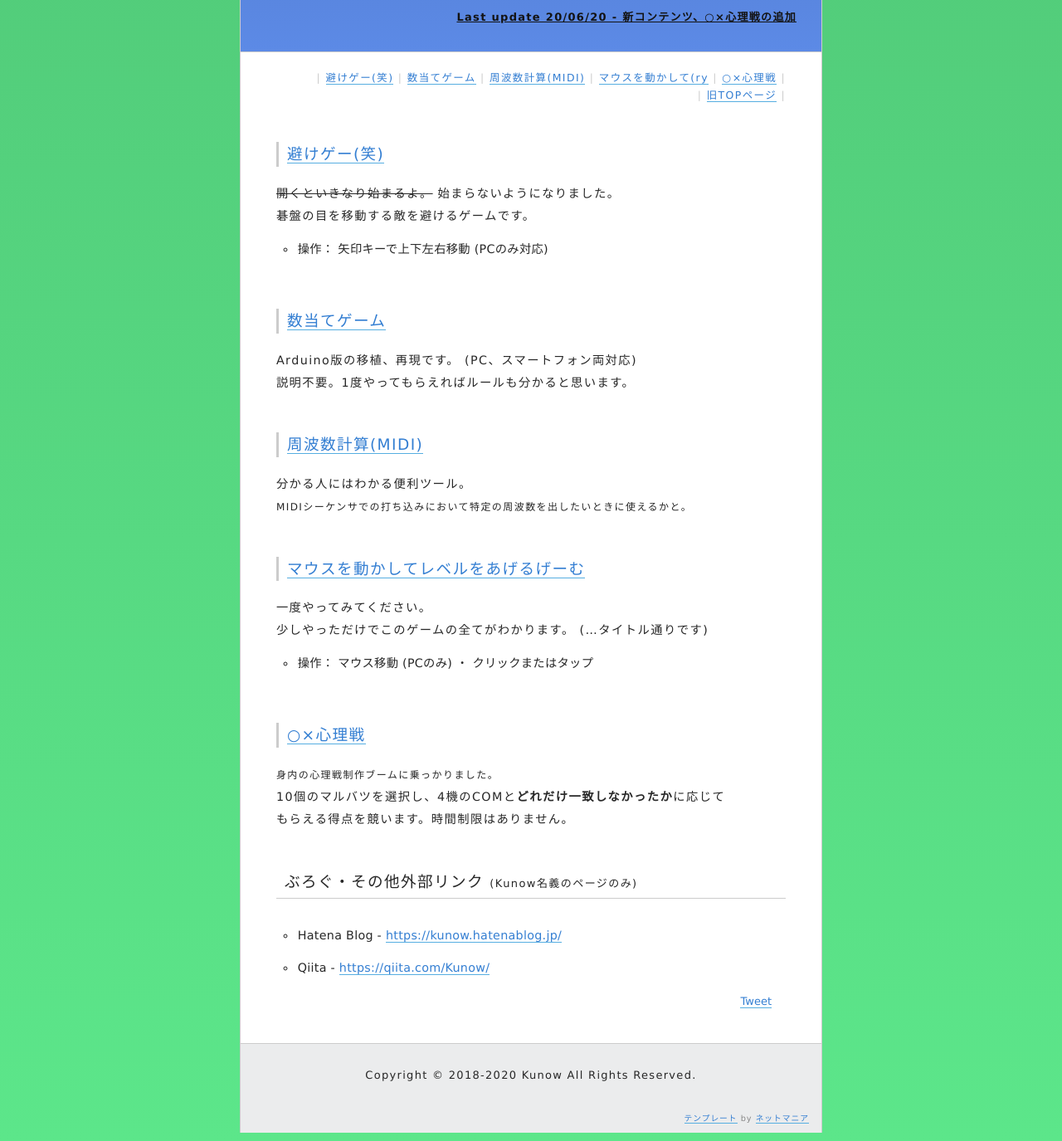
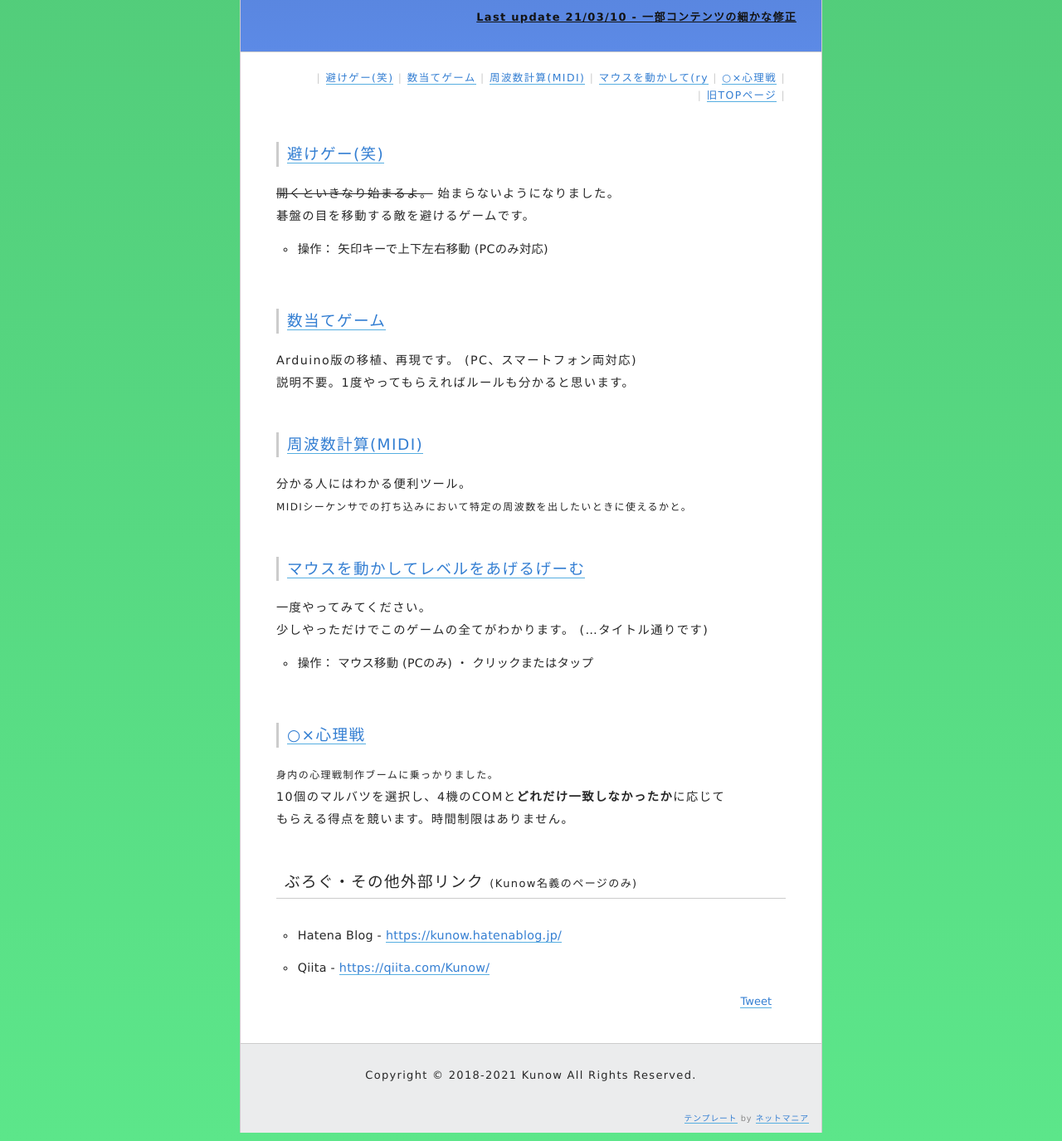
Before and after one commit to ku-now/ku-now.github.io, a plain HTML site: page index.html in a window 1280 px wide. Shown: the part 74-1449 px from the top of the page at 83% size. Drawn offline with Linux system fonts and the light colour scheme.

Commit message:
Update index.html

```diff
--- a/index.html
+++ b/index.html
@@ -14,7 +14,7 @@
         Welcome to Kunow's homepage
         </h1>
         <h4 id="footer2">
-        Last update 20/06/20 - 新コンテンツ、○×心理戦の追加
+        Last update 21/03/10 - 一部コンテンツの細かな修正
         </h4>
       </div>
 
@@ -80,7 +80,7 @@
       <script async src="https://platform.twitter.com/widgets.js" charset="utf-8"></script>
       </div>
       <div id="copyright1">
-      Copyright &copy; 2018-2020 Kunow All Rights Reserved.
+      Copyright &copy; 2018-2021 Kunow All Rights Reserved.
       </div>
       <div class="copyright2">
         <a href="http://www.netmania.jp/" target="_blank" rel="noopener">テンプレート</a> by <a href="http://www.netmania.jp/" target="_blank" rel="noopener">ネットマニア</a>
```
